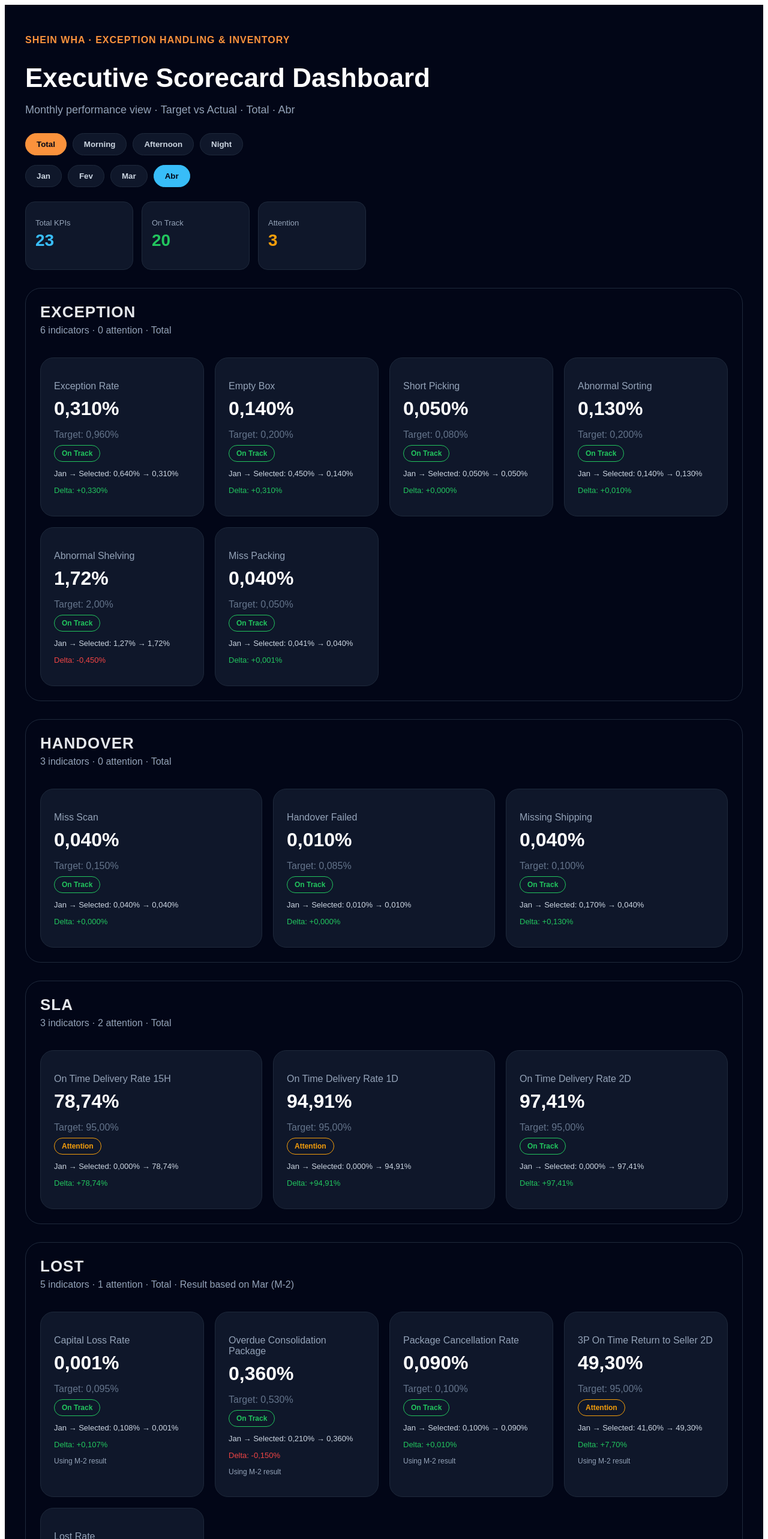
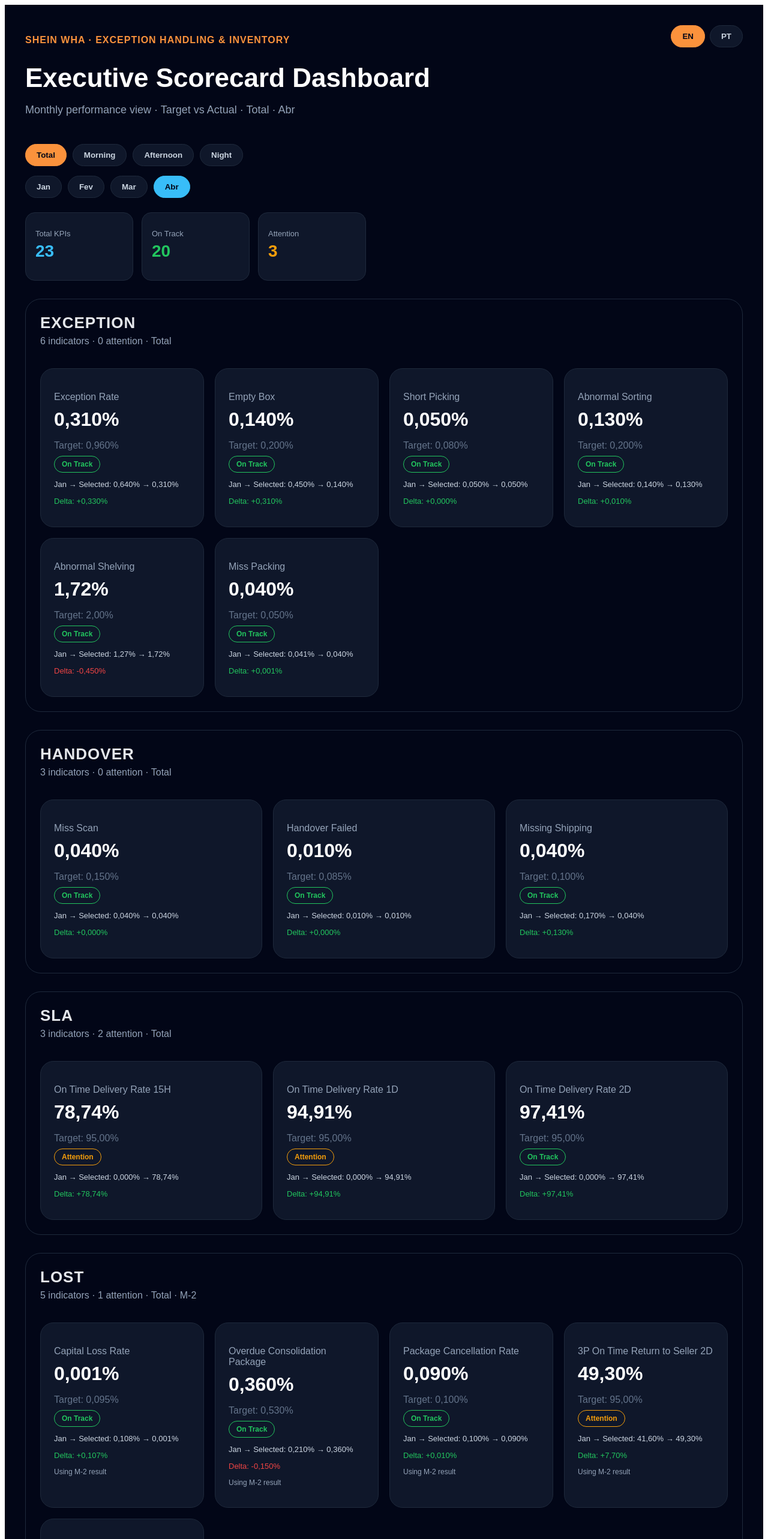
Before and after one commit to gabrielmedinaleite-hue/exception-handling-dashboard, a Next.js app: page / in a window 1280 px wide. Shown: the top 2566 px of the page at 60% size. Built offline with nearby package versions, Linux system fonts and the light colour scheme.

Commit message:
Update page.js

```diff
--- a/app/page.js
+++ b/app/page.js
@@ -44,6 +44,68 @@ const baseKpis = [
   { title: "Mis-ship Rate", cluster: "TICKET", area: "Shipping", target: 0.15, direction: "lower", shifts: { Total: { jan: 0.11, feb: 0.05, mar: 0.07, apr: 0.04 }, Morning: { jan: 0.12, feb: 0.04, mar: 0.08, apr: 0.05 }, Afternoon: { jan: 0.14, feb: 0.04, mar: 0.07, apr: 0.04 }, Night: { jan: 0.09, feb: 0.05, mar: 0.06, apr: 0.04 } } },
 ];
 
+const translations = {
+  en: {
+    subtitle: "Monthly performance view · Target vs Actual",
+    totalKpis: "Total KPIs",
+    onTrack: "On Track",
+    attention: "Attention",
+    indicators: "indicators",
+    attentionLabel: "attention",
+    selected: "Selected",
+    target: "Target",
+    deepDive: "Attention Indicators",
+    deepDiveText: "Indicators outside target in the selected view. For LOST cluster, result always considers M-2.",
+    current: "Current",
+    mainInsight: "Main Insight",
+    periodUsed: "Period Used",
+    actionTitle: "Return to Seller Action Plan",
+    actionSubtitle: "Actions in progress to recover RTS performance and reduce future lost/cancellation risk.",
+    insightsTitle: "Predictive Warehouse Insights",
+    insightsSubtitle: "Prediction data base · Ecommerce warehouse specialist analysis · KPI interference",
+    close: "Close",
+    monthlyEvolution: "Monthly Evolution",
+    actual: "Actual",
+    usingM2: "Using M-2 result",
+    lowSla: "Below target. Recovery plan required to protect SLA.",
+    highLoss: "Above target. RCA required by process and owner.",
+  },
+  pt: {
+    subtitle: "Visão mensal · Meta vs Real",
+    totalKpis: "Total KPIs",
+    onTrack: "Dentro da Meta",
+    attention: "Atenção",
+    indicators: "indicadores",
+    attentionLabel: "em atenção",
+    selected: "Selecionado",
+    target: "Meta",
+    deepDive: "Indicadores em Atenção",
+    deepDiveText: "Indicadores fora da meta na visão selecionada. Para o cluster LOST, o resultado considera sempre M-2.",
+    current: "Atual",
+    mainInsight: "Insight Principal",
+    periodUsed: "Período Usado",
+    actionTitle: "Plano de Ação Return to Seller",
+    actionSubtitle: "Ações em andamento para recuperar o RTS e reduzir risco futuro de lost/cancelamento.",
+    insightsTitle: "Insights Preditivos de Warehouse",
+    insightsSubtitle: "Base de previsão · Análise de especialista em warehouse ecommerce · Interferência entre KPIs",
+    close: "Fechar",
+    monthlyEvolution: "Evolução Mensal",
+    actual: "Real",
+    usingM2: "Usando resultado M-2",
+    lowSla: "Abaixo da meta. Necessário plano de recuperação do SLA.",
+    highLoss: "Acima da meta. Necessário RCA por processo e owner.",
+  },
+};
+
+const actionPlan = [
+  { what: "Frente de caixa", why: "Reter pacotes cancelados no packing", where: "Packing", when: "2025-2026", who: "Janus Liu", how: "Inserir bloqueio sistêmico no WMS", status: "🔄 Ongoing" },
+  { what: "Correção do sistema de etiqueta de transporte", why: "Evitar envio com transportadora incorreta (etiqueta antiga)", where: "Sistema / Expedição", when: "Imediato", who: "Janus Liu", how: "Ajuste sistêmico para emissão correta da etiqueta", status: "🔄 Ongoing" },
+  { what: "Correção do fluxo de shipping para itens L", why: "Garantir geração correta de shipping e evitar falhas no envio", where: "Sistema / WMS", when: "Imediato", who: "Janus Liu", how: "Correção da lógica de criação de shipping", status: "🔄 Ongoing" },
+  { what: "Correção de cadastro de fornecedores (label sticker)", why: "Evitar cancelamento e perda de pacotes (lost)", where: "Sistema / Cadastro", when: "Curto prazo", who: "Forest Liu", how: "Revisão de cadastro + ajuste de label sticker", status: "🔄 Ongoing" },
+  { what: "Monitoramento antecipado + investigação de perdas", why: "Evitar que pacotes virem lost e melhorar rastreabilidade", where: "Operação / Armazém", when: "Imediato", who: "Loss Prevention", how: "Monitoramento proativo + reposicionamento de câmeras", status: "🔄 Ongoing" },
+  { what: "Pacotes com status de sorted já foram coletados", why: "Provavelmente outro bug sistêmico", where: "Sistema / WMS", when: "Imediato", who: "Laisla e Klebio", how: "Fazer o shipping desses pacotes já que houve movimentação", status: "🔄 Ongoing" },
+];
+
 const clusters = ["EXCEPTION", "HANDOVER", "SLA", "LOST", "INVENTORY", "TICKET"];
 const shifts = ["Total", "Morning", "Afternoon", "Night"];
 const months = [
@@ -60,7 +122,6 @@ function getEffectiveMonth(kpi, selectedMonth) {
 function buildKpisByShift(shift, selectedMonth) {
   return baseKpis.map((item) => {
     const monthKey = getEffectiveMonth(item, selectedMonth);
-
     return {
       title: item.title,
       cluster: item.cluster,
@@ -116,7 +177,9 @@ export default function Dashboard() {
   const [selectedMonth, setSelectedMonth] = useState("apr");
   const [selectedKpiTitle, setSelectedKpiTitle] = useState(null);
   const [chartShift, setChartShift] = useState("Total");
+  const [lang, setLang] = useState("en");
 
+  const t = translations[lang];
   const kpis = buildKpisByShift(selectedShift, selectedMonth);
   const selectedKpi = selectedKpiTitle ? buildSingleKpi(selectedKpiTitle, chartShift) : null;
 
@@ -130,19 +193,25 @@ export default function Dashboard() {
       target: kpi.target,
       current: kpi.value,
       jan: kpi.jan,
-      selectedValue: kpi.value,
       direction: kpi.direction,
       effectiveMonth: kpi.effectiveMonth,
     }));
 
   return (
     <main style={{ background: "#020617", minHeight: "100vh", color: "white", padding: "34px", fontFamily: "Arial" }}>
-      <header style={{ marginBottom: "28px" }}>
-        <p style={{ color: "#fb923c", fontWeight: "bold", letterSpacing: "1px" }}>SHEIN WHA · EXCEPTION HANDLING & INVENTORY</p>
-        <h1 style={{ fontSize: "44px", marginBottom: "8px" }}>Executive Scorecard Dashboard</h1>
-        <p style={{ color: "#94a3b8", fontSize: "18px" }}>
-          Monthly performance view · Target vs Actual · {selectedShift} · {months.find((m) => m.key === selectedMonth)?.label}
-        </p>
+      <header style={{ marginBottom: "28px", display: "flex", justifyContent: "space-between", gap: "20px", alignItems: "start" }}>
+        <div>
+          <p style={{ color: "#fb923c", fontWeight: "bold", letterSpacing: "1px" }}>SHEIN WHA · EXCEPTION HANDLING & INVENTORY</p>
+          <h1 style={{ fontSize: "44px", marginBottom: "8px" }}>Executive Scorecard Dashboard</h1>
+          <p style={{ color: "#94a3b8", fontSize: "18px" }}>
+            {t.subtitle} · {selectedShift} · {months.find((m) => m.key === selectedMonth)?.label}
+          </p>
+        </div>
+
+        <div style={{ display: "flex", gap: "8px" }}>
+          <Button active={lang === "en"} onClick={() => setLang("en")}>EN</Button>
+          <Button active={lang === "pt"} onClick={() => setLang("pt")}>PT</Button>
+        </div>
       </header>
 
       <section style={{ display: "flex", gap: "10px", marginBottom: "16px", flexWrap: "wrap" }}>
@@ -162,9 +231,9 @@ export default function Dashboard() {
       </section>
 
       <section style={{ display: "grid", gridTemplateColumns: "repeat(3, 180px)", gap: "14px", marginBottom: "30px" }}>
-        <TopCard title="Total KPIs" value={kpis.length} color="#38bdf8" />
-        <TopCard title="On Track" value={onTrack} color="#22c55e" />
-        <TopCard title="Attention" value={attention} color="#f59e0b" />
+        <TopCard title={t.totalKpis} value={kpis.length} color="#38bdf8" />
+        <TopCard title={t.onTrack} value={onTrack} color="#22c55e" />
+        <TopCard title={t.attention} value={attention} color="#f59e0b" />
       </section>
 
       {clusters.map((cluster) => {
@@ -177,8 +246,8 @@ export default function Dashboard() {
               <div>
                 <h2 style={clusterTitle}>{cluster}</h2>
                 <p style={clusterSubtitle}>
-                  {clusterKpis.length} indicators · {clusterAttention} attention · {selectedShift}
-                  {cluster === "LOST" ? " · Result based on Mar (M-2)" : ""}
+                  {clusterKpis.length} {t.indicators} · {clusterAttention} {t.attentionLabel} · {selectedShift}
+                  {cluster === "LOST" ? " · M-2" : ""}
                 </p>
               </div>
             </div>
@@ -188,6 +257,7 @@ export default function Dashboard() {
                 <KpiCard
                   key={item.title}
                   item={item}
+                  t={t}
                   onClick={() => {
                     setSelectedKpiTitle(item.title);
                     setChartShift(selectedShift);
@@ -200,21 +270,19 @@ export default function Dashboard() {
       })}
 
       <section style={{ ...panel, marginBottom: "30px" }}>
-        <h2 style={{ fontSize: "28px", marginBottom: "8px" }}>Attention Indicators · {selectedShift} Deep Dive</h2>
-        <p style={{ color: "#94a3b8", marginBottom: "24px" }}>
-          Indicadores fora da meta na visão selecionada. Para o cluster LOST, o resultado considera sempre M-2.
-        </p>
+        <h2 style={{ fontSize: "28px", marginBottom: "8px" }}>{t.deepDive} · {selectedShift}</h2>
+        <p style={{ color: "#94a3b8", marginBottom: "24px" }}>{t.deepDiveText}</p>
 
         <div style={{ overflowX: "auto" }}>
           <table style={{ width: "100%", borderCollapse: "collapse", fontSize: "14px" }}>
             <thead>
               <tr style={{ color: "#94a3b8", textAlign: "left" }}>
                 <th style={th}>KPI</th>
-                <th style={th}>Target</th>
+                <th style={th}>{t.target}</th>
                 <th style={th}>Jan</th>
-                <th style={th}>Period Used</th>
-                <th style={th}>Current</th>
-                <th style={th}>Main Insight</th>
+                <th style={th}>{t.periodUsed}</th>
+                <th style={th}>{t.current}</th>
+                <th style={th}>{t.mainInsight}</th>
               </tr>
             </thead>
 
@@ -227,7 +295,7 @@ export default function Dashboard() {
                   <td style={td}>{row.effectiveMonth.toUpperCase()}</td>
                   <td style={td}><ShiftPill value={row.current} target={row.target} direction={row.direction} /></td>
                   <td style={{ ...td, color: "#cbd5e1" }}>
-                    {row.direction === "higher" ? "Abaixo da meta. Necessário plano de recuperação do SLA." : "Acima da meta. Necessário RCA por processo e owner."}
+                    {row.direction === "higher" ? t.lowSla : t.highLoss}
                   </td>
                 </tr>
               ))}
@@ -237,10 +305,42 @@ export default function Dashboard() {
       </section>
 
       <section style={{ ...panel, marginBottom: "30px" }}>
-        <h2 style={{ fontSize: "28px", marginBottom: "8px" }}>Predictive Warehouse Insights</h2>
-        <p style={{ color: "#94a3b8", marginBottom: "24px" }}>
-          Prediction data base · Análise como especialista de warehouse ecommerce · Interferência entre KPIs
-        </p>
+        <h2 style={{ fontSize: "28px", marginBottom: "8px" }}>{t.actionTitle}</h2>
+        <p style={{ color: "#94a3b8", marginBottom: "24px" }}>{t.actionSubtitle}</p>
+
+        <div style={{ overflowX: "auto" }}>
+          <table style={{ width: "100%", borderCollapse: "collapse", fontSize: "14px" }}>
+            <thead>
+              <tr style={{ color: "#94a3b8", textAlign: "left" }}>
+                <th style={th}>What</th>
+                <th style={th}>Why</th>
+                <th style={th}>Where</th>
+                <th style={th}>When</th>
+                <th style={th}>Who</th>
+                <th style={th}>How</th>
+                <th style={th}>Status</th>
+              </tr>
+            </thead>
+            <tbody>
+              {actionPlan.map((row) => (
+                <tr key={row.what} style={{ borderTop: "1px solid #1e293b" }}>
+                  <td style={td}>{row.what}</td>
+                  <td style={td}>{row.why}</td>
+                  <td style={td}>{row.where}</td>
+                  <td style={td}>{row.when}</td>
+                  <td style={td}>{row.who}</td>
+                  <td style={td}>{row.how}</td>
+                  <td style={td}>{row.status}</td>
+                </tr>
+              ))}
+            </tbody>
+          </table>
+        </div>
+      </section>
+
+      <section style={{ ...panel, marginBottom: "30px" }}>
+        <h2 style={{ fontSize: "28px", marginBottom: "8px" }}>{t.insightsTitle}</h2>
+        <p style={{ color: "#94a3b8", marginBottom: "24px" }}>{t.insightsSubtitle}</p>
 
         <div style={{ display: "grid", gridTemplateColumns: "repeat(auto-fit,minmax(280px,1fr))", gap: "18px" }}>
           <InsightCard title="Prediction Analysis" text="A previsão operacional deve observar a combinação de SLA, Lost e Exception. Quando SLA cai e overdue cresce, existe tendência de aumento futuro em cancelamento e lost." />
@@ -248,7 +348,6 @@ export default function Dashboard() {
           <InsightCard title="Warehouse Specialist Insight" text="Exception Rate, Empty Box e Short Picking impactam o fluxo de packing e podem gerar backlog, retrabalho e perda de produtividade no downstream." />
           <InsightCard title="SLA Risk" text="On Time Delivery 15H e 1D são indicadores antecipados. Quando começam a deteriorar, Return to Seller e Lost tendem a piorar nas semanas seguintes." />
           <InsightCard title="Quality Chain" text="Abnormal Shelving e Miss Packing podem aumentar Mis-ship Rate, tickets e reclamações do cliente. O controle preventivo deve acontecer antes do shipping." />
-          <InsightCard title="Executive Recommendation" text="Priorizar ações onde há efeito cascata: SLA → Overdue → Cancellation → Lost. Essa cadeia deve ser acompanhada semanalmente por turno e owner." />
         </div>
       </section>
 
@@ -257,10 +356,10 @@ export default function Dashboard() {
           <div onClick={(e) => e.stopPropagation()} style={modalBox}>
             <div style={{ display: "flex", justifyContent: "space-between", gap: "20px", alignItems: "start", marginBottom: "18px" }}>
               <div>
-                <h2 style={{ margin: 0, fontSize: "28px" }}>{selectedKpi.title} · Monthly Evolution</h2>
-                <p style={{ color: "#94a3b8", marginTop: "8px" }}>{chartShift} · Target vs Actual</p>
+                <h2 style={{ margin: 0, fontSize: "28px" }}>{selectedKpi.title} · {t.monthlyEvolution}</h2>
+                <p style={{ color: "#94a3b8", marginTop: "8px" }}>{chartShift} · {t.target} vs {t.actual}</p>
               </div>
-              <button onClick={() => setSelectedKpiTitle(null)} style={closeButton}>Close</button>
+              <button onClick={() => setSelectedKpiTitle(null)} style={closeButton}>{t.close}</button>
             </div>
 
             <section style={{ display: "flex", gap: "10px", marginBottom: "20px", flexWrap: "wrap" }}>
@@ -315,7 +414,7 @@ function TopCard({ title, value, color }) {
   );
 }
 
-function KpiCard({ item, onClick }) {
+function KpiCard({ item, onClick, t }) {
   const status = getStatus(item);
   const color = getColor(status);
   const delta = deltaValue(item);
@@ -325,15 +424,11 @@ function KpiCard({ item, onClick }) {
     <div onClick={onClick} style={{ background: "#0f172a", border: "1px solid #1e293b", borderRadius: "22px", padding: "22px", cursor: "pointer" }}>
       <p style={{ color: "#94a3b8", marginBottom: "10px" }}>{item.title}</p>
       <h2 style={{ fontSize: "32px", margin: "0 0 8px 0" }}>{fmt(item.value)}</h2>
-      <p style={{ color: "#64748b", marginBottom: "12px" }}>Target: {fmt(item.target)}</p>
-      <span style={{ border: `1px solid ${color}`, color, padding: "6px 12px", borderRadius: "999px", fontSize: "12px", fontWeight: "bold" }}>
-        {status}
-      </span>
-      <p style={{ color: "#cbd5e1", marginTop: "18px", fontSize: "13px" }}>Jan → Selected: {fmt(item.jan)} → {fmt(item.value)}</p>
-      <p style={{ color: deltaGood ? "#22c55e" : "#ef4444", fontSize: "13px", marginTop: "6px" }}>
-        Delta: {deltaGood ? "+" : ""}{fmt(delta)}
-      </p>
-      {item.cluster === "LOST" && <p style={{ color: "#94a3b8", fontSize: "12px", marginTop: "8px" }}>Using M-2 result</p>}
+      <p style={{ color: "#64748b", marginBottom: "12px" }}>{t.target}: {fmt(item.target)}</p>
+      <span style={{ border: `1px solid ${color}`, color, padding: "6px 12px", borderRadius: "999px", fontSize: "12px", fontWeight: "bold" }}>{status}</span>
+      <p style={{ color: "#cbd5e1", marginTop: "18px", fontSize: "13px" }}>Jan → {t.selected}: {fmt(item.jan)} → {fmt(item.value)}</p>
+      <p style={{ color: deltaGood ? "#22c55e" : "#ef4444", fontSize: "13px", marginTop: "6px" }}>Delta: {deltaGood ? "+" : ""}{fmt(delta)}</p>
+      {item.cluster === "LOST" && <p style={{ color: "#94a3b8", fontSize: "12px", marginTop: "8px" }}>{t.usingM2}</p>}
     </div>
   );
 }
```
